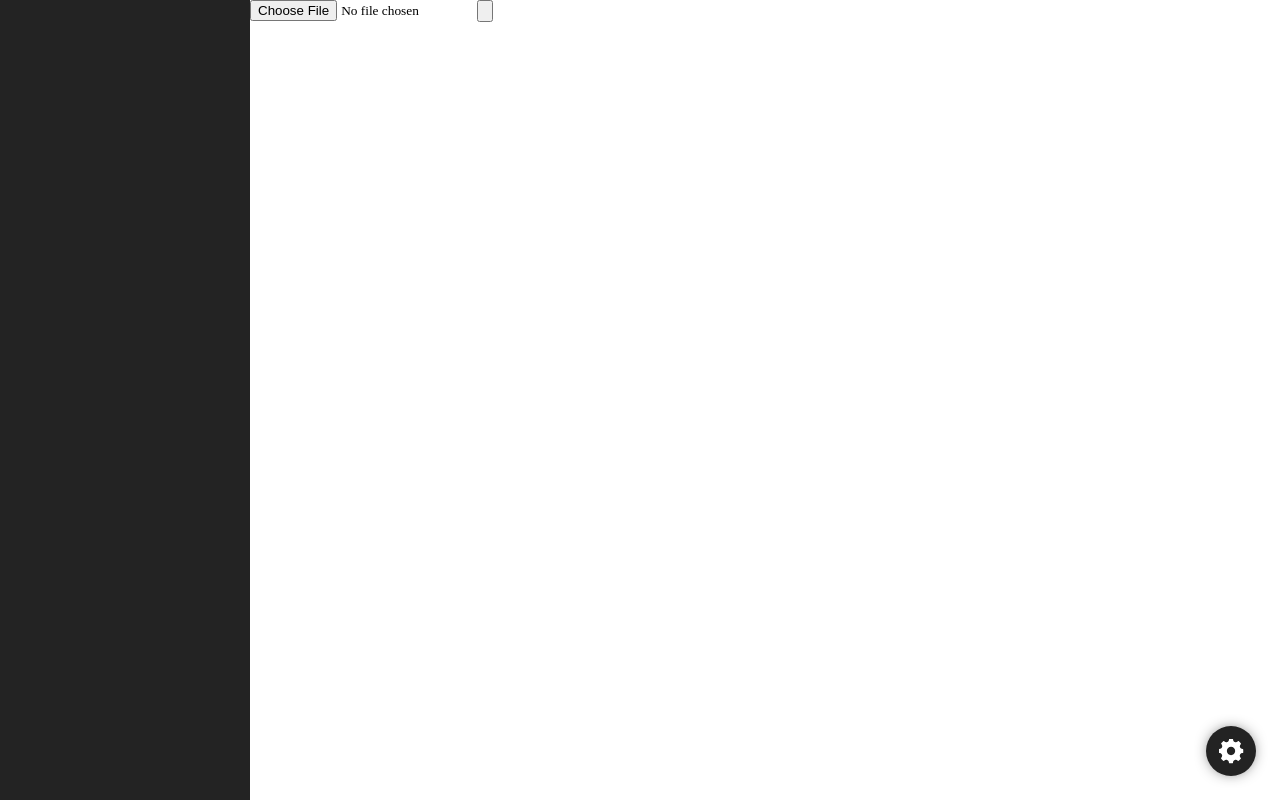
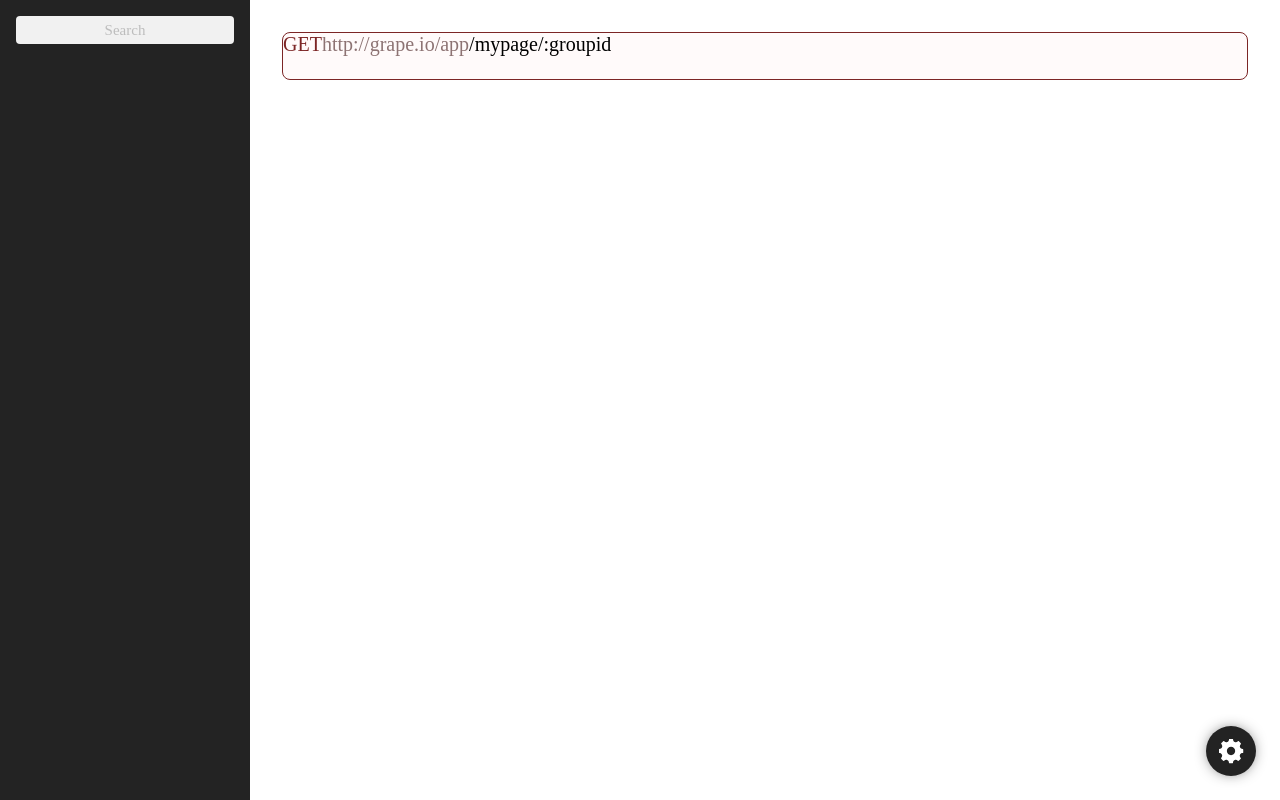
Before and after one commit to DSM-Grape/Grape-Web, a React (Create React App) app in the folder grape-web/: page / in a window 1280 px wide. Built offline with nearby package versions, Linux system fonts and the light colour scheme; a web font is replaced by a local one.

Commit message:
[FE] modified

```diff
--- a/grape-web/src/components/ProjectDocument.jsx
+++ b/grape-web/src/components/ProjectDocument.jsx
@@ -1,10 +1,24 @@
 import React, { Component } from 'react';
+
+import '../css/ProjectDocument.css';
+import scheme from '../res/color-scheme.json';
+
+const API = ({ method, methodname, baseURL, url }) => {
+  return (
+    <div className="document-api" style={{ backgroundColor: method.pcl, border: '0.5px solid ' + method.pcd }}>
+      <span id="api-method" style={{ color: method.pcd, fontSize: 15 + 'pt' }}>{methodname.toUpperCase()}</span>
+      <span id="api-base-url" style={{ color: method.pcg, fontSize: 15 + 'pt' }}>{baseURL}</span>
+      <span id="api-target-url" style={{ color: 'black', fontSize: 15 + 'pt' }}>{url}</span>
+    </div>
+  )
+}
 
 class ProjectDocument extends Component {
   constructor(props) {
     super();
     this.state = {
-      document: ""
+      document: "",
+      baseURL: "http://grape.io/app"
     }
     this.onFileChange = this.onFileChange.bind(this);
   }
@@ -16,10 +30,12 @@
   render() {
     return (
       <div id="project-document-wrap">
-        <div id="project-document-upload">
+        {/* <div id="project-document-upload">
           <input type="file" accept="application/json" onChange={this.onFileChange} />
           <input type="button" onClick={() => { this.props.loadDocument(this.state.document) }} />
-        </div>
+        </div> */}
+        {/* {state.baseurl -> props.baseurl로 변경하기} */}
+        <API method={scheme.scheme.get} methodname={'get'} baseURL={this.state.baseURL} url={'/mypage/:groupid'} />
       </div>
     );
   }
--- a/grape-web/src/components/ProjectMenu.jsx
+++ b/grape-web/src/components/ProjectMenu.jsx
@@ -7,7 +7,9 @@
   constructor(props) {
     super();
     this.onBtnClick = this.onBtnClick.bind(this);
+    this.onFileChange = this.onFileChange.bind(this);
     this.state = {
+      document: "",
       width: '0px',
       pleft: 0,
       pright: 0,
@@ -22,6 +24,10 @@
     setTimeout(() => {
       if (this.state.flag === 0) { this.setState({ zIndex: -1, flag: 1 }); }
     }, 1000);
+  }
+
+  onFileChange(e) {
+    this.setState({ document: e.target.files[0] });
   }
 
   onBtnClick() {
--- a/grape-web/src/components/ProjectSidebar.jsx
+++ b/grape-web/src/components/ProjectSidebar.jsx
@@ -20,6 +20,9 @@
   render() {
     return (
       <div id="project-sidebar-wrap">
+        <div id="project-sidebar-search" className="input">
+          <input placeholder="Search"/>
+        </div>
         <div id="project-sidebar-group-list">
           {this.props.groups.map((val, index) => { return <Group key={index} info={this.props.info} groupname={val} paths={this.props.paths} /> })}
         </div>
--- a/grape-web/src/css/Project.css
+++ b/grape-web/src/css/Project.css
@@ -1,5 +1,4 @@
 @import url(https://cdn.rawgit.com/moonspam/NanumSquare/master/nanumsquare.css);
-
 html,
 body {
   margin: 0;
@@ -7,22 +6,27 @@
 }
 
 * {
+  box-sizing: border-box;
   font-family: 'NanumSquare'
 }
 
-#project-wrap {
+#project-wrap {}
+
+#project-wrap #project-contents {
 
 }
 
-#project-wrap #project-contents {
-
+#project-wrap #project-contents #project-document-wrap {
+  overflow-y: auto;
+  padding: 2rem;
 }
 
 #project-wrap #project-contents #project-sidebar-wrap {
   width: 250px;
   height: 100vh;
   float: left;
-  background-color:#232323;
+  padding: 1rem;
+  background-color: #232323;
 }
 
 #project-wrap #project-contents #project-sidebar-wrap .project-sidebar-group .project-sidebar-groupname {
@@ -34,6 +38,21 @@
   margin-left: 10px;
 }
 
+#project-wrap #project-contents #project-sidebar-wrap #project-sidebar-search input {
+  width: 100%;
+  height: 1.75rem;
+  border-radius: 0.25rem;
+  border: none;
+  outline: none;
+  text-align: center;
+  font-size: 15px;
+  background-color: #F1F1F1;
+}
+
+#project-wrap #project-contents #project-sidebar-wrap #project-sidebar-search input::placeholder {
+  color: rgb(189, 189, 189);
+}
+
 #project-wrap #project-contents #project-document-wrap {
   width: calc(100% - 250px);
   background-color: white;
--- /dev/null
+++ b/grape-web/src/css/ProjectDocument.css
@@ -0,0 +1,14 @@
+.document-api {
+  background-color: black;
+  height: 3rem;
+  border-radius: 0.5rem;
+}
+
+.document-api #api-method {
+  width: 300%;
+  align-content: center;
+}
+
+.document-api #api-base-url {}
+
+.document-api #api-target-url {}
--- a/grape-web/src/res/color-scheme.json
+++ b/grape-web/src/res/color-scheme.json
@@ -1,4 +1,5 @@
 {
+  "scheme": {
     "get": {
       "pcl": "#FFFAFA",
       "pcg": "#8D7373",
@@ -88,3 +89,4 @@
       "sbg": "#F5F2F8"
     }
   }
+}
```
Lines whose indentation alone changed are shown as unchanged.
